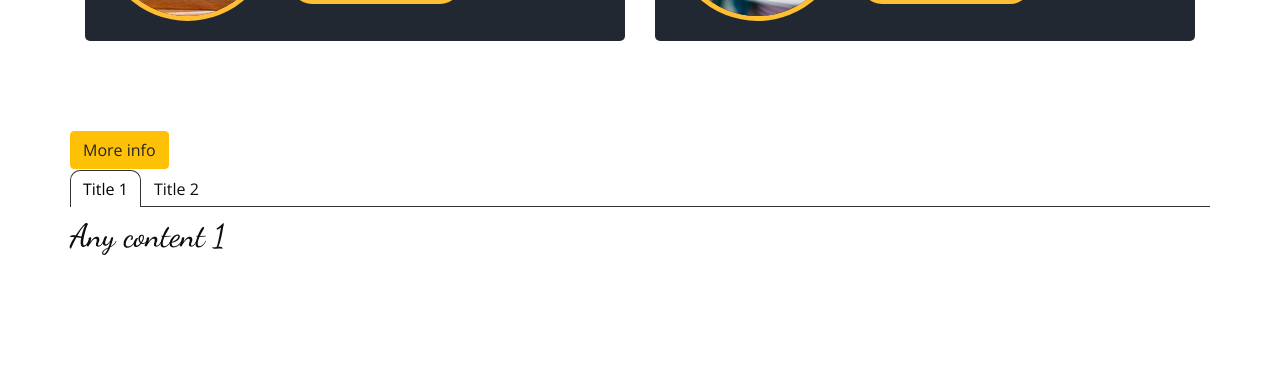
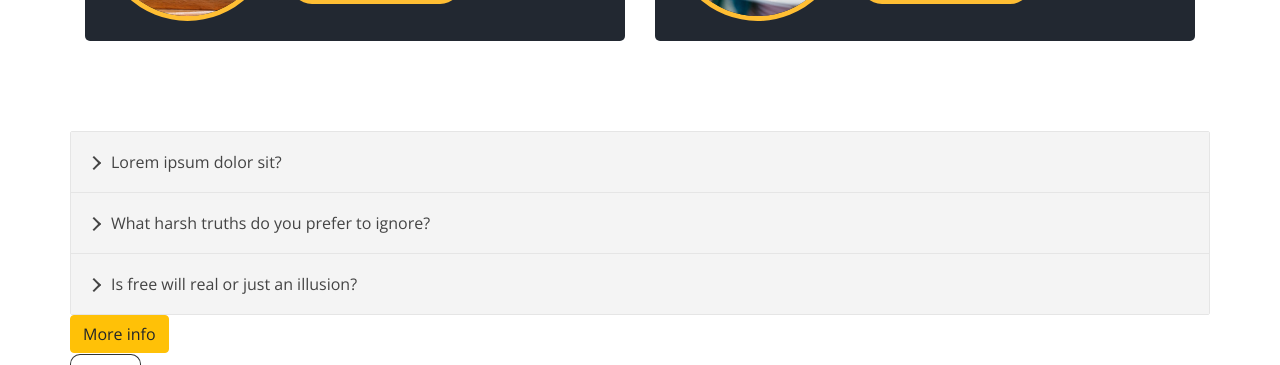
Before and after one commit to akovalenko777/feane, a React (Vite) app: page / in a window 1280 px wide. Shown: the part 1120-1485 px from the top of the page. Built offline with nearby package versions, Linux system fonts and the light colour scheme; no server answers; some icons are missing.

Commit message:
Added accordion on the main page

```diff
--- a/package.json
+++ b/package.json
@@ -17,6 +17,7 @@
     "js-md5": "^0.8.3",
     "leaflet": "^1.9.4",
     "react": "^18.2.0",
+    "react-accessible-accordion": "^5.0.0",
     "react-countup": "^6.5.3",
     "react-dom": "^18.2.0",
     "react-input-mask": "^2.0.4",
--- a/src/pages/HomePage.jsx
+++ b/src/pages/HomePage.jsx
@@ -6,14 +6,54 @@ import Modal from "../components/Modal";
 import Mytabs from "../components/MyTabs";
 import WeAre from "../components/WeAre";
 import { useState } from "react";
+import {
+  Accordion,
+  AccordionItem,
+  AccordionItemHeading,
+  AccordionItemButton,
+  AccordionItemPanel,
+} from 'react-accessible-accordion';
+import 'react-accessible-accordion/dist/fancy-example.css';
 
 export default function HomePage(){
   const [isOpen, setIsOpen] = useState(false)
+
+  const faqList = [
+    {
+      "q": "Lorem ipsum dolor sit?",
+      "a": 'Lorem ipsum dolor sit amet, consectetur adipisicing elit. Tempora hic minus obcaecati doloribus doloremque suscipit autem maiores quam incidunt modi reprehenderit similique aperiam aliquid ea aliquam perferendis nam, nisi quis!'
+    },
+    {
+      q: 'What harsh truths do you prefer to ignore?',
+      a: 'Exercitation in fugiat est ut ad ea cupidatat ut in cupidatat occaecat ut occaecat consequat est minim minim esse tempor laborum consequat esse adipisicing eu reprehenderit enim.'
+    },
+    {
+      q: 'Is free will real or just an illusion?',
+      a: 'In ad velit in ex nostrud dolore cupidatat consectetur ea in ut nostrud velit in irure cillum tempor laboris sed adipisicing eu esse duis nulla non.'
+    }
+  ]
 
   return <>
     <div className="container">
       <h1>Home</h1>
       <ActionsLine />
+      <Accordion>
+        {faqList.map((item, index)=>(
+          <AccordionItem key={index}>
+              <AccordionItemHeading>
+                  <AccordionItemButton>
+                      {item.q}
+                  </AccordionItemButton>
+              </AccordionItemHeading>
+              <AccordionItemPanel>
+                  <p>
+                      {item.a}
+                  </p>
+              </AccordionItemPanel>
+          </AccordionItem>
+        ))}
+
+        </Accordion>
       <button type="button" className="btn btn-warning" onClick={()=>{setIsOpen(true)}}>More info</button>
       <Mytabs />
       <br />
```
Also changed, not shown: src/components/ScrollToAnchor.jsx (line endings or trailing spaces), src/test.js (added), 1 other file (tests, documents, lock files or other folders).
